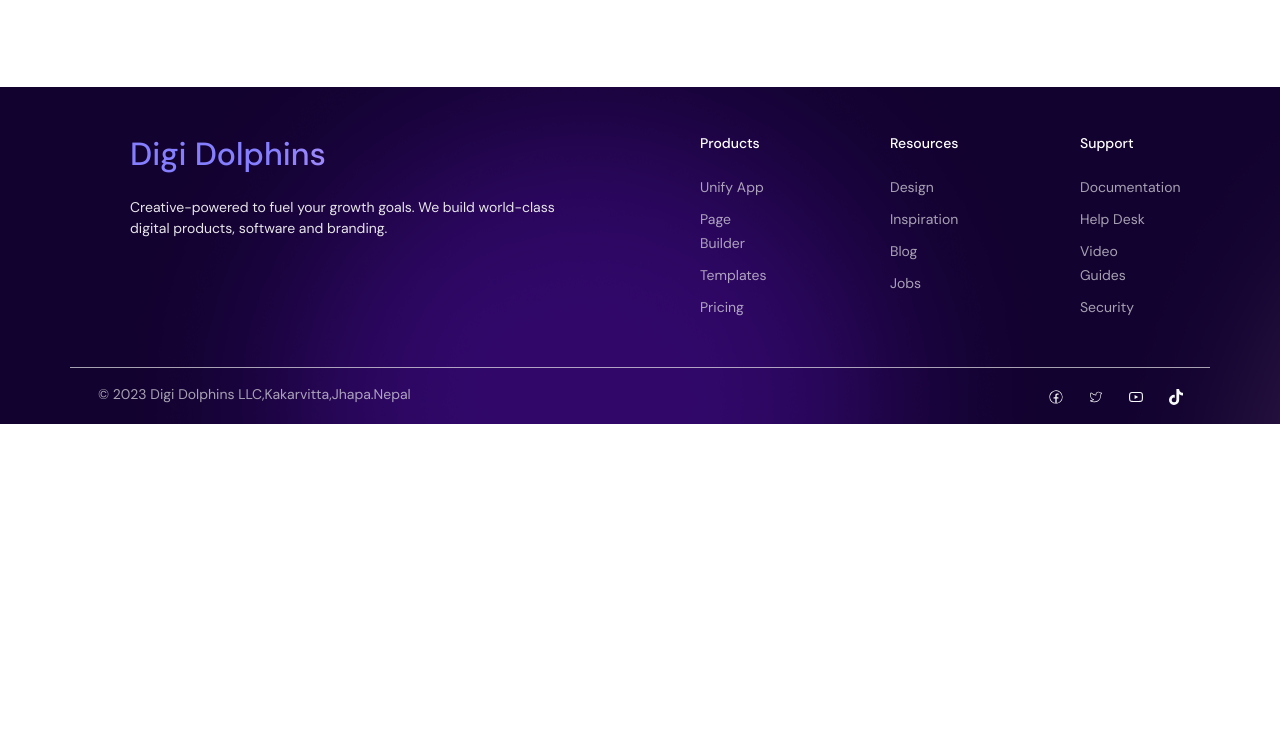
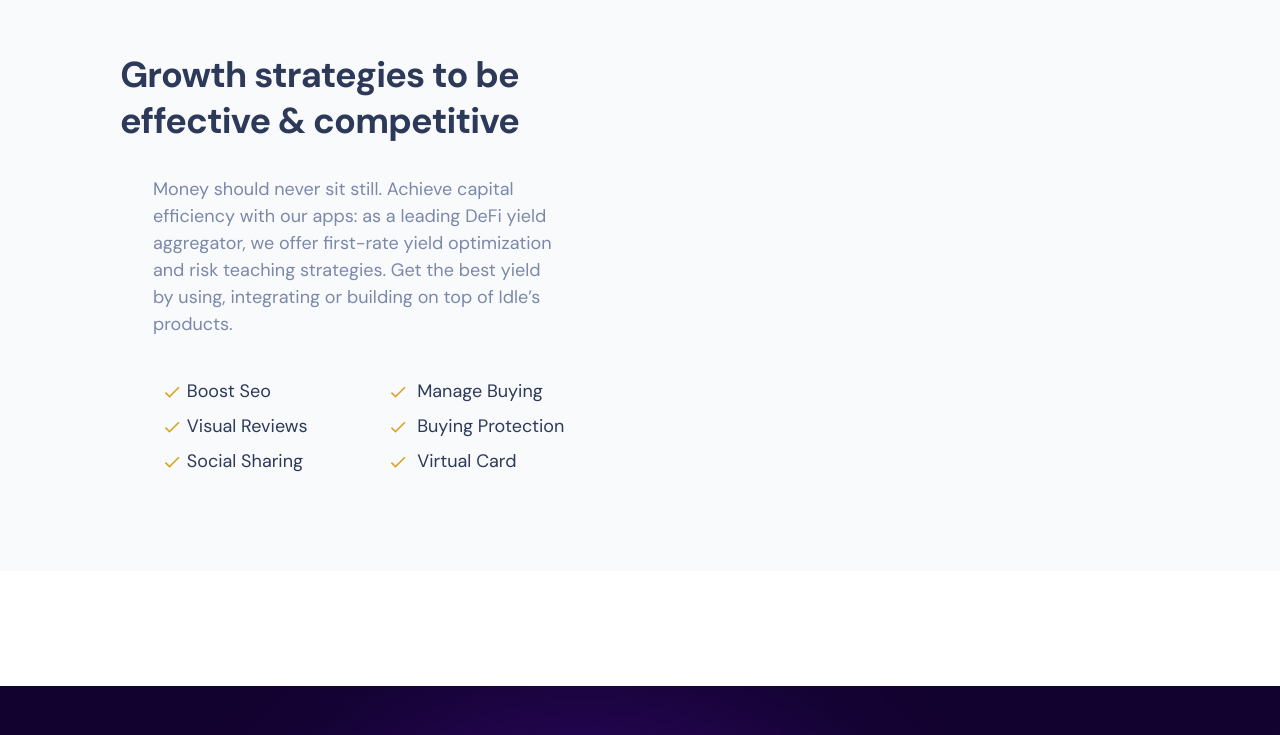
Before and after one commit to Binod69/digi-dolphins, a Next.js app: page /about in a window 1280 px wide. Shown: the part 3727-4462 px from the top of the page. Before the commit the page ends 4151 px from the top, so only its background shows below. Built offline with nearby package versions, Linux system fonts and the light colour scheme.

Commit message:
added new components

```diff
--- a/app/Components/AboutComponents/FeaturesAbout/FeaturesAbout.tsx
+++ b/app/Components/AboutComponents/FeaturesAbout/FeaturesAbout.tsx
@@ -2,15 +2,66 @@
 import Container from 'react-bootstrap/Container';
 import Row from 'react-bootstrap/Row';
 import Col from 'react-bootstrap/Col';
-import styles from './growthabout.module.css';
+import { MdOutlineDone } from 'react-icons/md';
+import styles from './featuresabout.module.css';
 const FeaturesAbout = () => {
   return (
     <>
-      <Container>
-        <Row>
-          <Col></Col>
-        </Row>
-      </Container>
+      <div className={styles.con}>
+        <Container>
+          <Row>
+            <Col lg={6}>
+              <article className={styles.articleCon}>
+                <h4 className={styles.title}>
+                  Growth strategies to be effective & competitive
+                </h4>
+                <p className={styles.para}>
+                  Money should never sit still. Achieve capital efficiency with
+                  our apps: as a leading DeFi yield aggregator, we offer
+                  first-rate yield optimization and risk teaching strategies.
+                  Get the best yield by using, integrating or building on top of
+                  Idle’s products.
+                </p>
+                <div className={styles.listCon}>
+                  <div>
+                    <ul className={styles.ul}>
+                      <li className={styles.li}>
+                        <MdOutlineDone size={20} className={styles.icon} />
+                        Boost Seo
+                      </li>
+                      <li className={styles.li}>
+                        <MdOutlineDone size={20} className={styles.icon} />
+                        Visual Reviews
+                      </li>
+                      <li className={styles.li}>
+                        <MdOutlineDone size={20} className={styles.icon} />
+                        Social Sharing
+                      </li>
+                    </ul>
+                  </div>
+                  <div>
+                    <ul className={styles.ul}>
+                      <li className={styles.li}>
+                        <MdOutlineDone size={20} className={styles.icon} />{' '}
+                        Manage Buying
+                      </li>
+                      <li className={styles.li}>
+                        <MdOutlineDone size={20} className={styles.icon} />{' '}
+                        Buying Protection
+                      </li>
+                      <li className={styles.li}>
+                        <MdOutlineDone size={20} className={styles.icon} />{' '}
+                        Virtual Card
+                      </li>
+                    </ul>
+                  </div>
+                </div>
+              </article>
+            </Col>
+            <Col lg={6}></Col>
+          </Row>
+        </Container>
+      </div>
     </>
   );
 };
--- a/app/Components/AboutComponents/FeaturesAbout/featuresabout.module.css
+++ b/app/Components/AboutComponents/FeaturesAbout/featuresabout.module.css
@@ -0,0 +1,46 @@
+.con {
+  background-color: #f8fafc;
+  height: 100%;
+}
+
+.articleCon {
+  margin: 5rem auto;
+}
+
+.title {
+  font-size: 2.25rem;
+  line-height: 2.875rem;
+  font-weight: 700;
+  letter-spacing: -0.8px;
+  color: #2d3958;
+  text-align: center;
+  max-width: 87%;
+}
+
+.para {
+  font-size: 1.125rem;
+  color: #7b88a8;
+  max-width: 74%;
+  margin: 0 auto;
+  padding: 2rem 0;
+}
+.listCon {
+  display: flex;
+  gap: 3rem;
+  margin: 0 3rem;
+}
+
+.ul {
+  list-style: none;
+}
+
+.li {
+  color: #2d3958;
+  font-size: 1.125rem;
+  font-weight: 300;
+  margin: 0.5rem 0;
+}
+.icon {
+  color: goldenrod;
+  margin-right: 0.3rem;
+}
```
